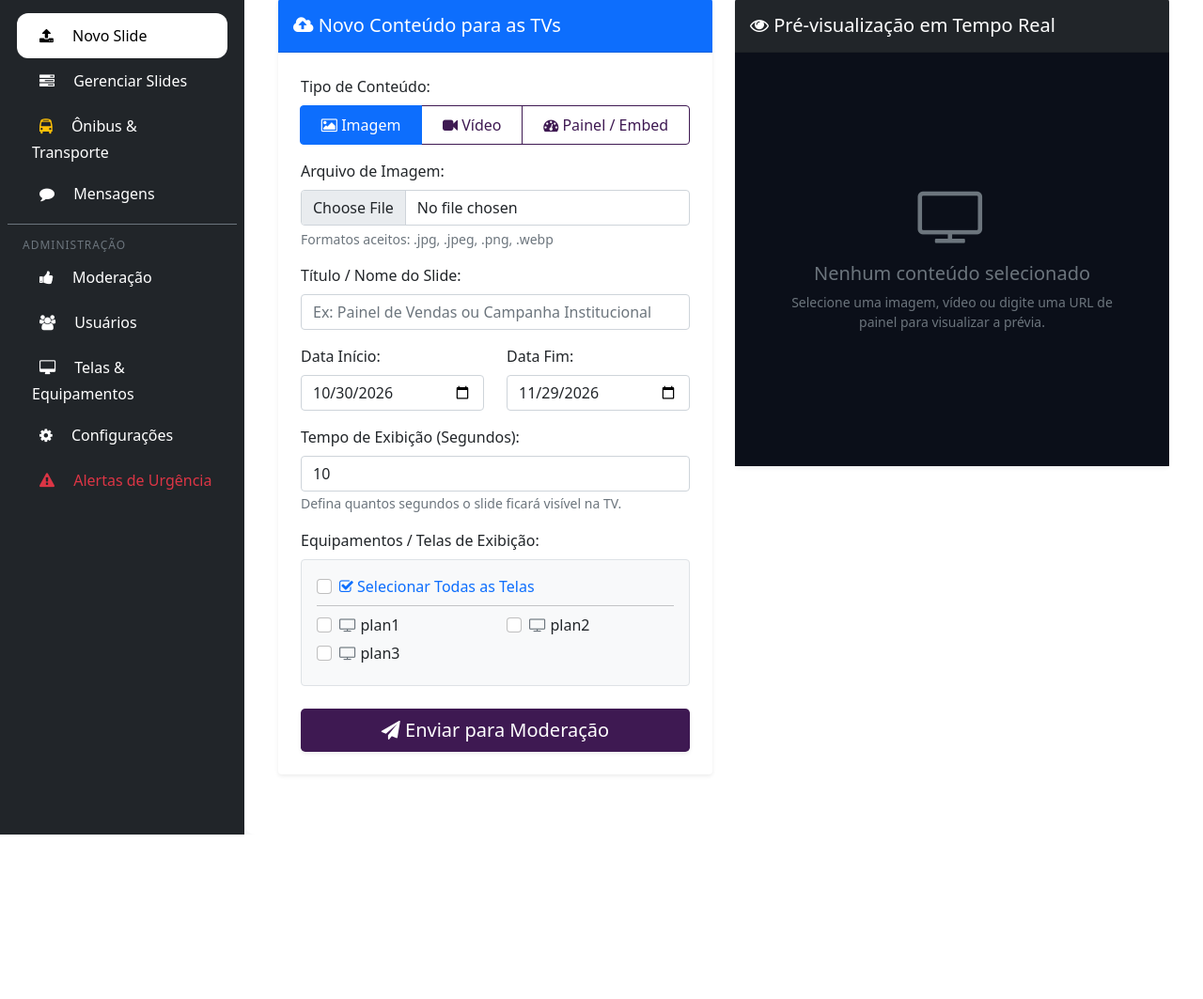
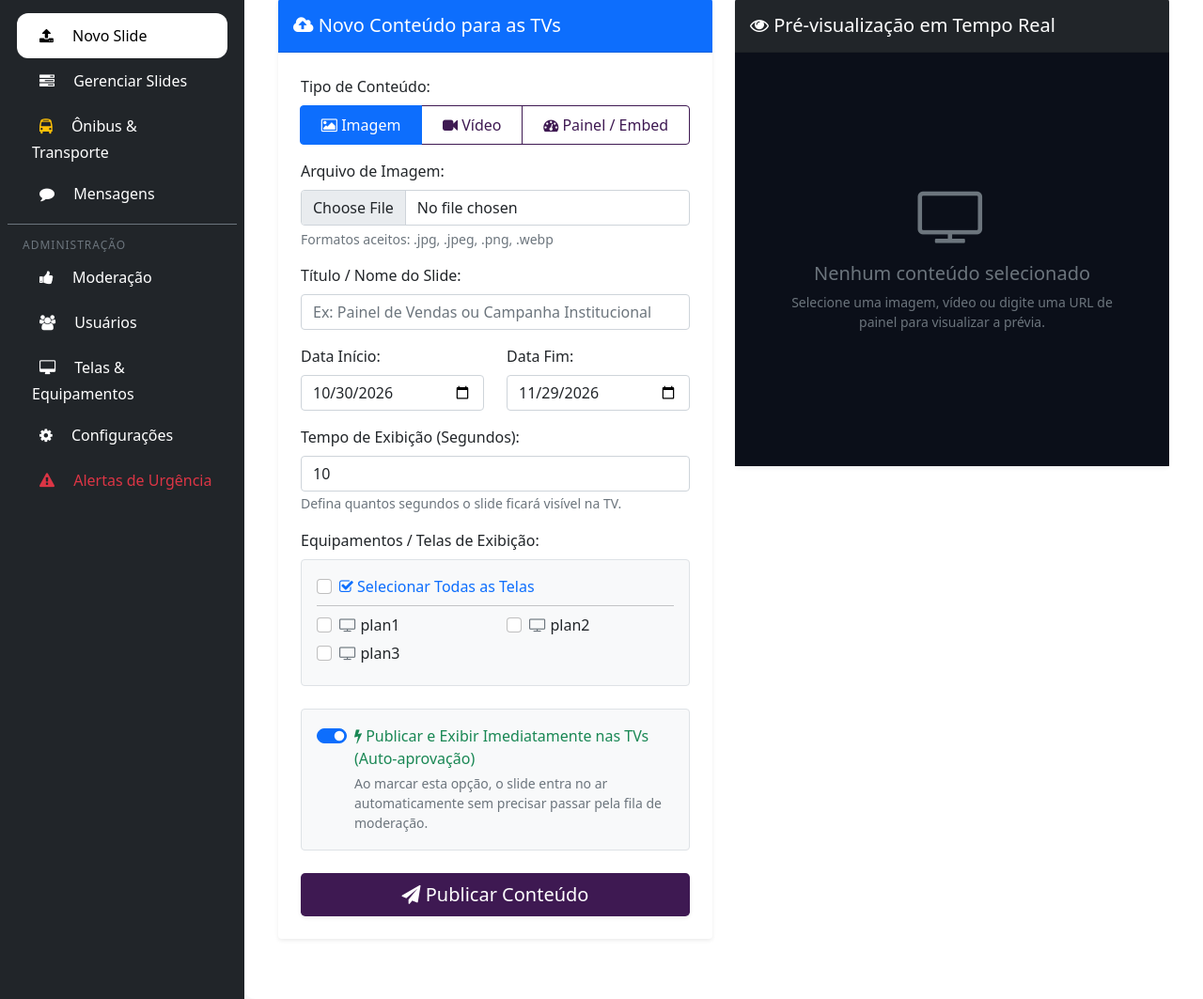
Before and after one commit to GuilhermeFMeloM/campus_vision, a Django app: page /upload/ in a window 1280 px wide. Shown: the part 149-1212 px from the top of the page at 94% size. Before the commit the page ends 1037 px from the top, so only its background shows below. Run offline with Django 5.2, Linux system fonts and the light colour scheme; data comes from the database, SQL or seed files in the repository.

Commit message:
fix(sync): auto-approve uploads, instant remote reload trigger, and anti-cache for Smart TVs

```diff
--- a/campusvision_django/app/templates/app/upload.html
+++ b/campusvision_django/app/templates/app/upload.html
@@ -108,8 +108,19 @@
               </div>
             </div>
 
+            <!-- 7. Opção de Publicação Imediata -->
+            <div class="mb-4 p-3 bg-light border rounded">
+              <div class="form-check form-switch">
+                <input class="form-check-input" type="checkbox" id="auto_approve" name="auto_approve" value="1" checked>
+                <label class="form-check-label font-weight-bold text-success" for="auto_approve">
+                  <i class="fa fa-bolt"></i> Publicar e Exibir Imediatamente nas TVs (Auto-aprovação)
+                </label>
+                <small class="text-muted d-block mt-1">Ao marcar esta opção, o slide entra no ar automaticamente sem precisar passar pela fila de moderação.</small>
+              </div>
+            </div>
+
             <button class="btn btn-primary btn-lg w-100 font-weight-bold shadow-sm" type="submit">
-              <i class="fa fa-paper-plane"></i> Enviar para Moderação
+              <i class="fa fa-paper-plane"></i> Publicar Conteúdo
             </button>
           </form>
         </div>
--- a/campusvision_django/app/utils.py
+++ b/campusvision_django/app/utils.py
@@ -5,6 +5,7 @@ import xml.etree.ElementTree as ET
 from datetime import datetime, timedelta
 from django.utils import timezone
 from django.conf import settings
+from django.db import connection
 from .models import Slide, Alert, Message, Settings, FeedStatus, BusSchedule
 
 logger = logging.getLogger(__name__)
@@ -44,19 +45,54 @@ def feed_matches(target_feed, feeds_val):
 
     return False
 
-def add_slide(time_start, time_end, title, slide_path, feeds, submitted_by="Admin", reading_time=10):
-    """Adiciona um slide no banco de dados com segurança."""
+def trigger_feed_reload(feeds=None):
+    """Incrementa reload_id para forçar as Smart TVs a atualizarem imediatamente."""
+    try:
+        with connection.cursor() as cursor:
+            if feeds is None or feeds == '__ALL__':
+                cursor.execute("UPDATE `FeedStatus` SET `reload_id` = COALESCE(`reload_id`, 0) + 1;")
+            else:
+                if isinstance(feeds, str):
+                    try:
+                        import ast
+                        parsed = ast.literal_eval(feeds)
+                        if isinstance(parsed, (list, tuple, set)):
+                            target_list = [str(f).strip() for f in parsed if f]
+                        else:
+                            target_list = [feeds.strip()]
+                    except Exception:
+                        target_list = [feeds.strip()]
+                elif isinstance(feeds, (list, tuple, set)):
+                    target_list = [str(f).strip() for f in feeds if f]
+                else:
+                    target_list = []
+
+                for feed_name in target_list:
+                    if feed_name:
+                        cursor.execute(
+                            "INSERT INTO `FeedStatus` (`feed_name`, `last_access`, `is_recently_updated`, `show_news`, `reload_id`) "
+                            "VALUES (%s, NOW(), 1, 1, 1) "
+                            "ON DUPLICATE KEY UPDATE `reload_id` = COALESCE(`reload_id`, 0) + 1;",
+                            [feed_name]
+                        )
+    except Exception as e:
+        logger.warning(f"Erro ao disparar trigger_feed_reload: {e}")
+
+def add_slide(time_start, time_end, title, slide_path, feeds, submitted_by="Admin", reading_time=10, approval="Approved"):
+    """Adiciona um slide no banco de dados com segurança e atualiza as TVs."""
     slide_data = Slide(
         time_start=str(time_start),
         time_end=str(time_end),
         title=title,
         slide_path=slide_path,
-        approval="Waiting Review",
+        approval=approval,
         submitted_by=submitted_by,
         feeds=str(feeds),
         reading_time=int(reading_time) if str(reading_time).isdigit() else 10
     )
     slide_data.save()
+    if approval == "Approved":
+        trigger_feed_reload(feeds)
     return slide_data
 
 def appr_slide(approval, slide_id):
@@ -65,6 +101,7 @@ def appr_slide(approval, slide_id):
         selected_slide = Slide.objects.get(id=slide_id)
         selected_slide.approval = approval
         selected_slide.save()
+        trigger_feed_reload(selected_slide.feeds)
         return 1
     except Slide.DoesNotExist:
         return 0
@@ -73,7 +110,9 @@ def remove_slide(slide_id):
     """Remove slide do banco."""
     try:
         selected_slide = Slide.objects.get(id=slide_id)
+        feeds = selected_slide.feeds
         selected_slide.delete()
+        trigger_feed_reload(feeds)
         return 1
     except Slide.DoesNotExist:
         return 0
--- a/campusvision_django/app/views.py
+++ b/campusvision_django/app/views.py
@@ -22,7 +22,7 @@ from .utils import (
     mod_counter, alert_status, add_message, add_slide, allowed_file, appr_slide,
     remove_slide, update_alert, get_slides, get_message, update_settings, get_settings,
     update_slide, get_video, update_feed_access, get_news_feed, get_weather_data,
-    get_bus_schedules, signups_allowed, is_news_enabled_for_feed
+    get_bus_schedules, signups_allowed, is_news_enabled_for_feed, trigger_feed_reload
 )
 from .models import Message, Slide, Room, FeedStatus, User, BusSchedule
 from .forms import CustomUserCreationForm
@@ -245,6 +245,10 @@ def upload_file(request):
         submitted_by = get_current_user_name(request)
 
         # Se for um painel / link embed
+        is_admin_user = request.user.is_authenticated and (getattr(request.user, 'is_admin', False) or getattr(request.user, 'is_staff', False))
+        auto_approve = request.POST.get('auto_approve') == '1' or is_admin_user
+        initial_approval = "Approved" if auto_approve else "Waiting Review"
+
         if media_type == 'embed' or (embed_url and embed_url.startswith(('http://', 'https://'))):
             if not embed_url.startswith(('http://', 'https://')):
                 messages.error(request, 'URL do painel inválida. Insira uma URL completa iniciando com http:// ou https://')
@@ -254,8 +258,11 @@ def upload_file(request):
             if not title:
                 title = "Painel Web"
 
-            add_slide(time_start, time_end, title, slide_path, feed_list, submitted_by=submitted_by, reading_time=reading_time)
-            messages.success(request, f"Painel '{title}' adicionado com sucesso para moderação!")
+            add_slide(time_start, time_end, title, slide_path, feed_list, submitted_by=submitted_by, reading_time=reading_time, approval=initial_approval)
+            if initial_approval == "Approved":
+                messages.success(request, f"Painel '{title}' publicado e ativado imediatamente nas TVs!")
+            else:
+                messages.success(request, f"Painel '{title}' adicionado com sucesso para moderação!")
             return redirect('manager')
 
         # Se for upload de arquivo físico (Imagem ou Vídeo)
@@ -303,8 +310,11 @@ def upload_file(request):
                 title = raw_title
             slide_path = final_filename
 
-            add_slide(time_start, time_end, title, slide_path, feed_list, submitted_by=submitted_by, reading_time=reading_time)
-            messages.success(request, f"Slide '{title}' enviado com sucesso para moderação!")
+            add_slide(time_start, time_end, title, slide_path, feed_list, submitted_by=submitted_by, reading_time=reading_time, approval=initial_approval)
+            if initial_approval == "Approved":
+                messages.success(request, f"Slide '{title}' publicado e ativado imediatamente nas TVs!")
+            else:
+                messages.success(request, f"Slide '{title}' enviado com sucesso para moderação!")
             return redirect('manager')
         else:
             messages.error(request, 'Tipo de arquivo não permitido. Envie apenas imagens (.jpg, .png, .webp) ou vídeos (.mp4, .webm).')
@@ -339,14 +349,19 @@ def moderate(request):
 def moderate_post(request):
     if request.method == 'POST':
         slide_id = request.POST.get('slide_id')
+        slide = Slide.objects.filter(id=slide_id).first()
+        slide_feeds = slide.feeds if slide else None
         if 'Approve' in request.POST:
             appr_slide('Approved', slide_id)
-            messages.success(request, "Slide aprovado com sucesso.")
+            trigger_feed_reload(slide_feeds)
+            messages.success(request, "Slide aprovado com sucesso e publicado nas TVs!")
         elif 'Deny' in request.POST:
             appr_slide('Denied', slide_id)
+            trigger_feed_reload(slide_feeds)
             messages.warning(request, "Slide reprovado.")
         elif 'Delete' in request.POST:
             remove_slide(slide_id)
+            trigger_feed_reload(slide_feeds)
             messages.info(request, "Slide excluído.")
     return redirect('mod')
 
@@ -375,7 +390,8 @@ def edit(request, id):
         reading_time = request.POST.get('reading_time', slide.reading_time or 10)
 
         update_slide(id, title, time_start, time_end, selected_feeds, reading_time=reading_time)
-        messages.success(request, "Slide atualizado com sucesso!")
+        trigger_feed_reload(selected_feeds)
+        messages.success(request, "Slide atualizado com sucesso e transmitido para as TVs!")
         return redirect('manager')
 
 def messages_view(request):
@@ -547,21 +563,15 @@ def configuration_equipment(request):
                     show_news=False
                 )
                 messages.success(request, f"Notícias desativadas para o equipamento {feed_name}.")
+            trigger_feed_reload(feed_name)
         elif action == 'reload':
             feed_name = request.POST.get('feed_name')
             if feed_name == '__ALL__':
-                for item in FeedStatus.objects.all():
-                    item.reload_id = (getattr(item, 'reload_id', 0) or 0) + 1
-                    item.save()
+                trigger_feed_reload('__ALL__')
                 messages.success(request, "🔄 Comando de recarregamento remoto enviado para TODAS as TVs! Elas atualizarão em instantes.")
             else:
-                fs = FeedStatus.objects.filter(feed_name=feed_name).first()
-                if fs:
-                    fs.reload_id = (getattr(fs, 'reload_id', 0) or 0) + 1
-                    fs.save()
-                    messages.success(request, f"🔄 Comando de recarregamento remoto enviado para a TV '{feed_name}'. Ela atualizará em instantes!")
-                else:
-                    messages.warning(request, f"Equipamento '{feed_name}' não encontrado.")
+                trigger_feed_reload(feed_name)
+                messages.success(request, f"🔄 Comando de recarregamento remoto enviado para a TV '{feed_name}'. Ela atualizará em instantes!")
         elif action == 'delete':
             feed_name = request.POST.get('feed_name')
             if feed_name in feeds_list:
@@ -666,7 +676,7 @@ def api_feed_data(request, feed_name):
     fs = FeedStatus.objects.filter(feed_name=feed_name).first()
     reload_id = getattr(fs, 'reload_id', 0) if fs else 0
 
-    return JsonResponse({
+    response = JsonResponse({
         'slides': slides,
         'alert': alert_status(),
         'weather': weather,
@@ -676,3 +686,7 @@ def api_feed_data(request, feed_name):
         'reload_id': reload_id,
         'show_news': getattr(fs, 'show_news', True) if fs else True,
     })
+    response['Cache-Control'] = 'no-cache, no-store, must-revalidate, max-age=0'
+    response['Pragma'] = 'no-cache'
+    response['Expires'] = '0'
+    return response
```
Also changed, not shown: campusvision_django/app/templates/app/feed.html (+9 -2 lines), campusvision_django/app/templates/app/feed_vertical.html (+9 -2 lines).
